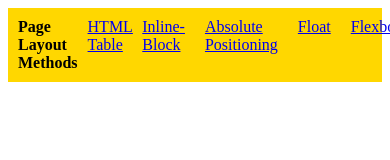
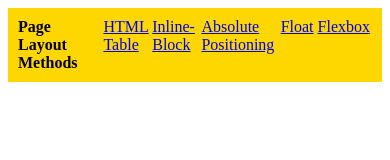
Before and after one commit to rudraksh619/flexbox, a plain HTML site: page index.html in a window 390 px wide. Drawn offline with Linux system fonts and the light colour scheme.

Commit message:
inittal commir

```diff
--- a/index.html
+++ b/index.html
@@ -22,6 +22,25 @@
       display: flex;
       gap:10px;
     }
+    @media(max-width:418px)
+    {
+      p {
+      padding: 0;
+      margin: 0;
+      font-weight: 700;
+    }
+
+    li {
+      list-style: none;
+    }
+
+    .container {
+      padding: 10px;
+      background-color: gold;
+      display: flex;
+      gap:2px;
+    }
+    }
 
   </style>
 </head>
```
